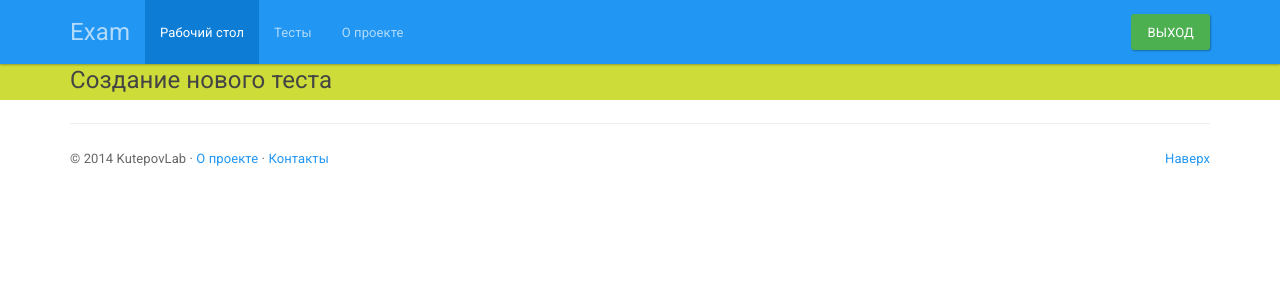
After one commit to AlexeyKutepov/exam_project, a Django app: page /create_new_test/ in a window 1280 px wide. The commit adds this page. Shown: the top 300 px of the page. Run offline with Django 3.2, Linux system fonts and the light colour scheme; the visitor is signed in with stand-in values (Sample User, id 1); some libraries are stand-ins or nearby versions.

Commit message:
The create test page was added

```diff
--- a/authentication/views.py
+++ b/authentication/views.py
@@ -97,8 +97,7 @@ def create_profile(request):
         )
         return render(
             request,
-            "authentication/create_profile.html",
-            {"profile_form": UserProfileForm}
+            "exam/index.html",
         )
     else:
         return render(
--- a/exam/urls.py
+++ b/exam/urls.py
@@ -6,4 +6,5 @@ from exam import views
 urlpatterns = patterns('',
         url(r'^$', views.index, name='index'),
         url(r'^dashboard/', views.dashboard, name='dashboard'),
+        url(r'^create_new_test/', views.create_new_test, name='create_new_test'),
 )
--- a/exam/views.py
+++ b/exam/views.py
@@ -9,3 +9,7 @@ def index(request):
 @login_required(login_url='/')
 def dashboard(request):
     return render(request, "exam/dashboard.html")
+
+@login_required(login_url='/')
+def create_new_test(request):
+    return render(request, "exam/create_new_test.html")
--- /dev/null
+++ b/templates/exam/create_new_test.html
@@ -0,0 +1,17 @@
+{% extends "base.html" %}
+{% block head %}
+{% endblock %}
+{% block header_content %}
+    <div class="k-panel-header vertical-align">
+        <div class="container">
+            <div class="row vertical-align">
+                <div class="col-lg-4">
+                    <h4>Создание нового теста</h4>
+                </div>
+            </div>
+        </div>
+    </div>
+{% endblock %}
+{% block content %}
+
+{% endblock %}
--- a/templates/exam/dashboard.html
+++ b/templates/exam/dashboard.html
@@ -19,6 +19,7 @@
     <div class="row">
         <div class="col-lg-6">
             <h5>Мои тесты:</h5>
+            <a href="{% url "create_new_test" %}"><input type="button" class="btn btn-default" value="Создать новый тест"></a>
         </div>
         <div class="col-lg-6">
             <h5>Популярные тесты:</h5>
```
